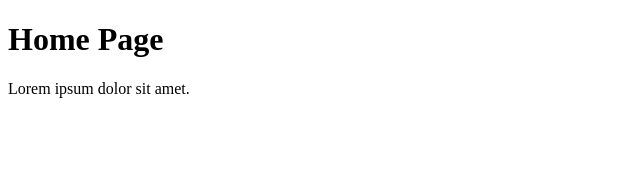
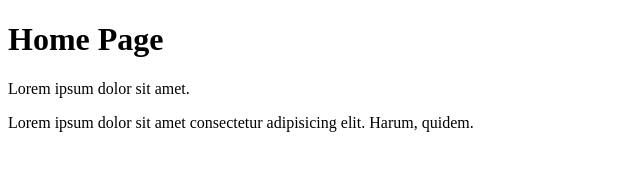
Before and after one commit to SohanRout2023/gitUst, a plain HTML site: page index.html in a window 1280 px wide. Shown: the whole page, without its empty margins (0-640 px from the left). Drawn offline with Linux system fonts and the light colour scheme.

Commit message:
Added new p tag

```diff
--- a/index.html
+++ b/index.html
@@ -9,5 +9,6 @@
 <body>
     <h1>Home Page</h1>
     <p>Lorem ipsum dolor sit amet.</p>
+    <p>Lorem ipsum dolor sit amet consectetur adipisicing elit. Harum, quidem.</p>
 </body>
 </html>
```
